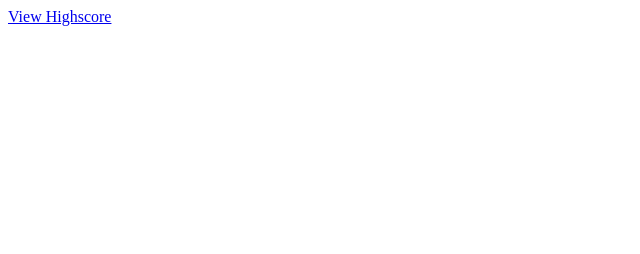
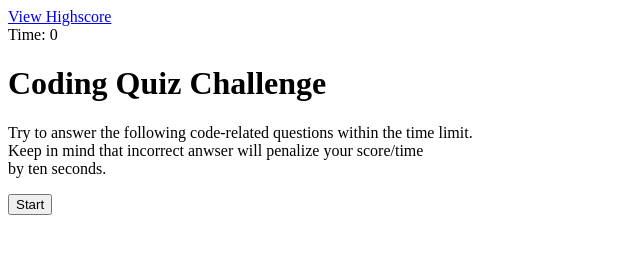
Before and after one commit to Lyricsduda/javascriptCodeQuiz, a plain HTML site: page index.html in a window 1280 px wide. Shown: the whole page, without its empty margins (0-640 px from the left). Drawn offline with Linux system fonts and the light colour scheme.

Commit message:
Addded main section information for the quiz

```diff
--- a/index.html
+++ b/index.html
@@ -1,5 +1,6 @@
 <!DOCTYPE html>
 <html lang="en">
+
 <head>
     <meta charset="UTF-8">
     <meta name="viewport" content="width=device-width, initial-scale=1.0">
@@ -7,6 +8,7 @@
     <link href="style.css" rel="stylesheet" type="text/css">
     <script src="script.js" type="text/javascript"></script>
 </head>
+
 <body>
     <nav>
         <div class="left">
@@ -15,7 +17,20 @@
             </a>
         </div>
 
+        <div class="right">
+            <div class="time">Time: <span id="timeCountdown">0</span></div>
+        </div>
     </nav>
 
+    <main>
+        <div id="quizMain">
+            <h1>Coding Quiz Challenge</h1>
+            <p>Try to answer the following code-related questions within the time limit.<br> Keep in mind that incorrect
+                anwser will penalize your score/time <br> by ten seconds. </p>
+            <button onclick="startButton()">Start</button>
+        </div>
+    </main>
+
 </body>
+
 </html>
```
Lines whose indentation alone changed are shown as unchanged.
